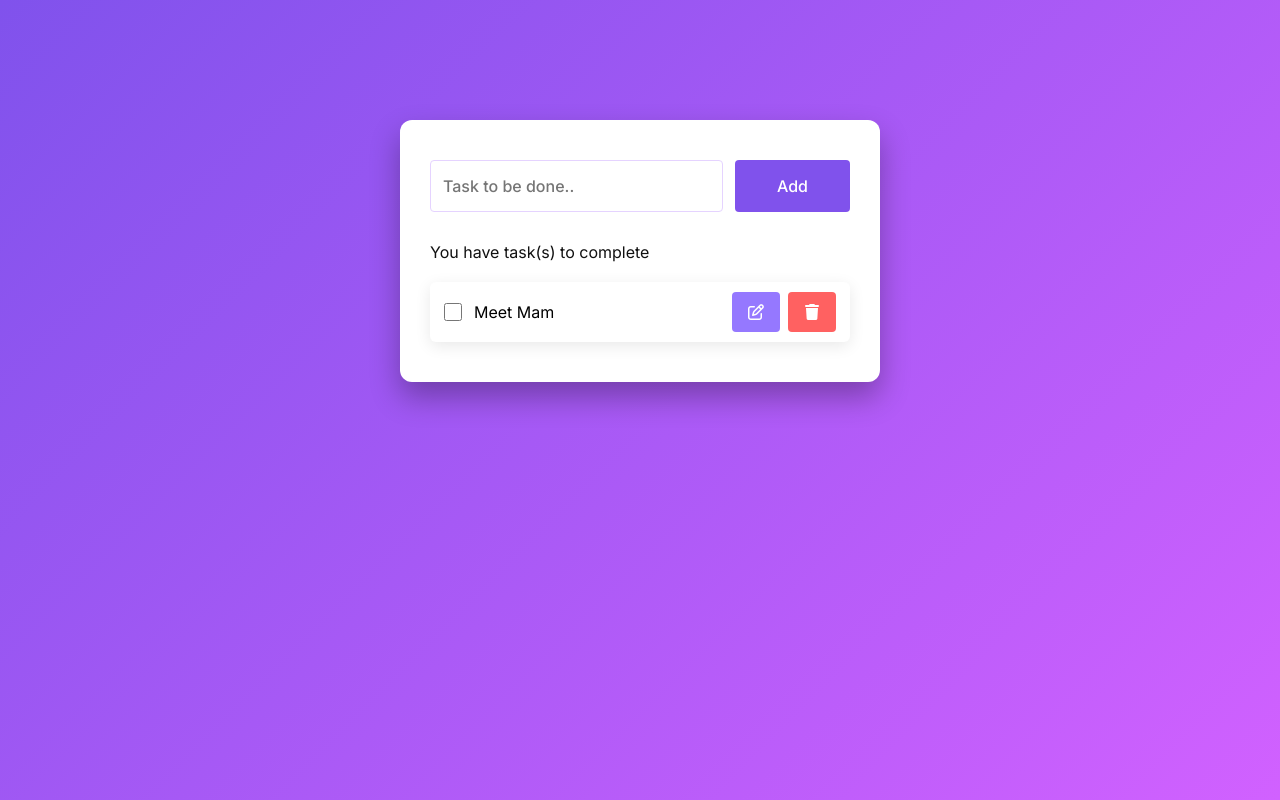
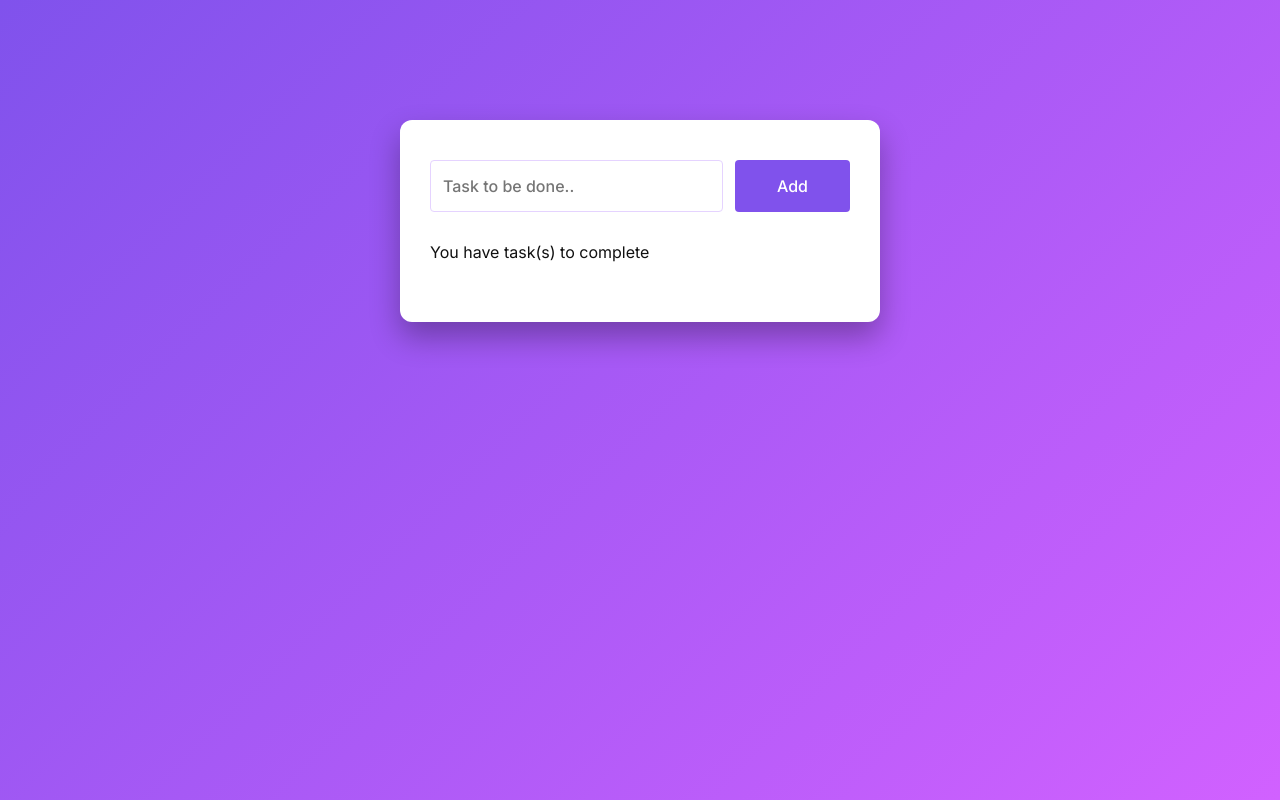
Before and after one commit to Tusar78/todo-list, a plain HTML site: page index.html in a window 1280 px wide. Drawn offline with Linux system fonts and the light colour scheme.

Commit message:
Commented manually task item

```diff
--- a/index.html
+++ b/index.html
@@ -33,7 +33,7 @@
             to complete
           </p>
           <div id="tasks">
-            <div class="task-item">
+            <!-- <div class="task-item">
               <div class="task-wrap">
                 <input type="checkbox" name="task-1" id="radio-check" />
                 <label id="task-name">Meet Mam</label>
@@ -46,7 +46,7 @@
                   <i class="fa-solid fa-trash"></i>
                 </div>
               </div>
-            </div>
+            </div> -->
           </div>
         </div>
       </div>
```
